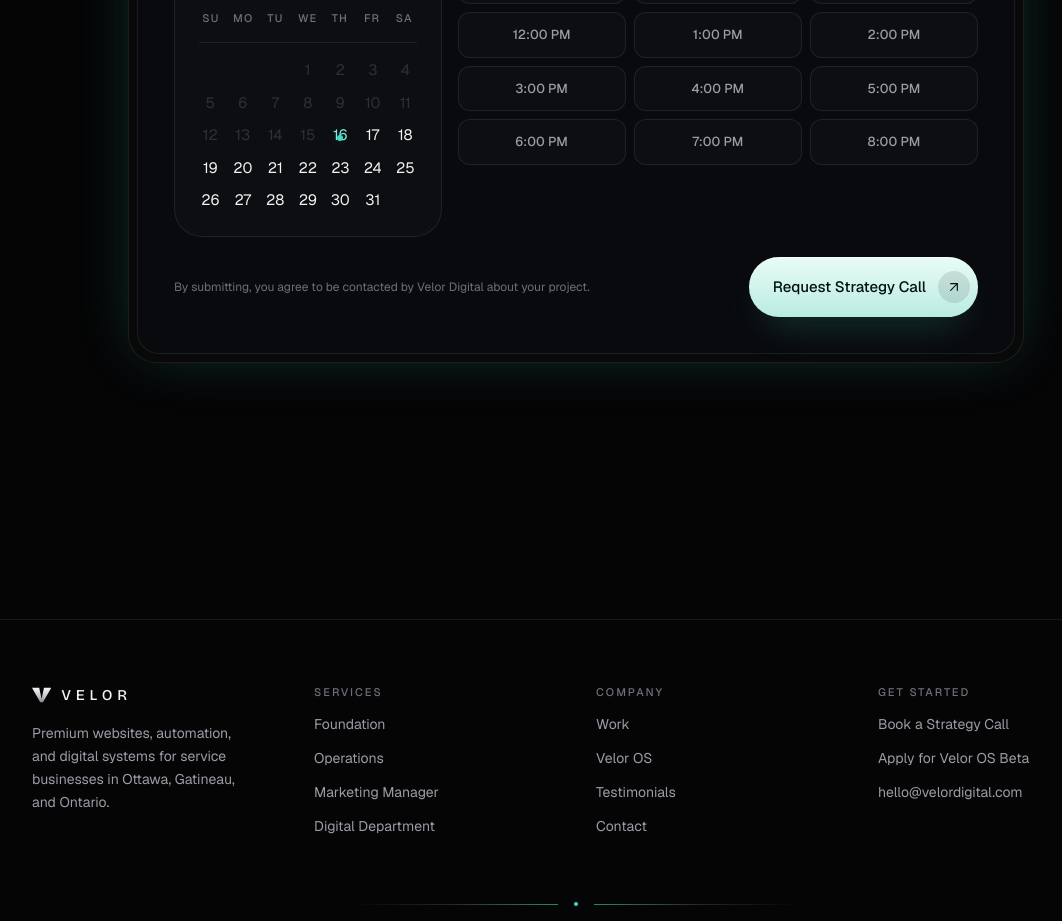
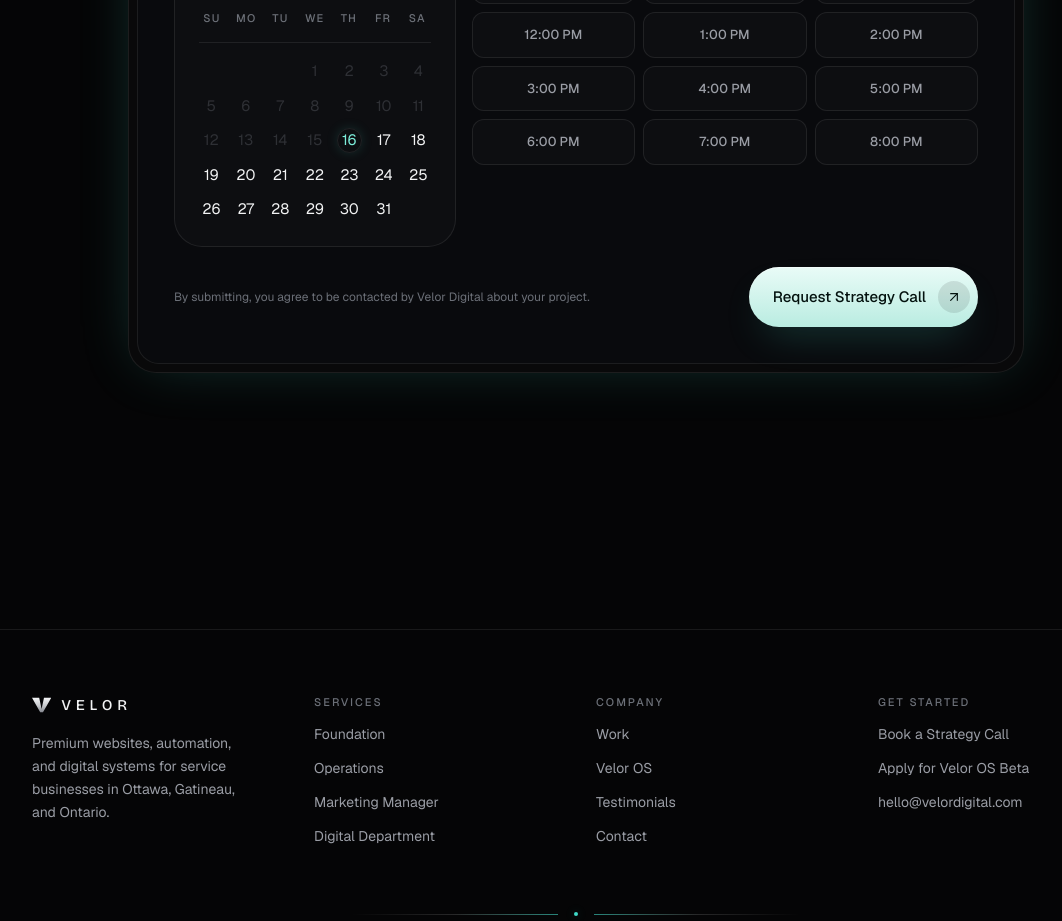
Before and after one commit to MadzilLaZX/velor-digital-website, a Next.js app: page / in a window 1280 px wide. Shown: the part 8460-9381 px from the top of the page, without its empty margins (64-1126 px from the left). Built offline with nearby package versions, Linux system fonts and the light colour scheme.

Commit message:
Replace cramped today-dot with a soft teal ring glow around the whole cell

```diff
--- a/src/components/ui/date-calendar.tsx
+++ b/src/components/ui/date-calendar.tsx
@@ -102,15 +102,14 @@
                 disabled
                   ? "pointer-events-none cursor-not-allowed text-muted-2/35"
                   : "cursor-pointer text-foreground hover:bg-white/[0.08] hover:shadow-[0_0_16px_-4px_var(--accent-glow)]",
-                isToday && disabled && "text-accent-soft",
+                isToday &&
+                  disabled &&
+                  "border border-accent/40 text-accent-soft shadow-[0_0_14px_-3px_var(--accent-glow)]",
                 selected &&
                   "bg-accent text-[#04120f] shadow-[0_0_20px_-4px_var(--accent-glow)] hover:bg-accent hover:shadow-[0_0_20px_-4px_var(--accent-glow)]"
               )}
             >
               {date.getDate()}
-              {isToday && !selected && (
-                <span className="absolute bottom-1.5 h-1.5 w-1.5 rounded-full bg-accent shadow-[0_0_10px_var(--accent-glow)]" />
-              )}
             </button>
           );
         })}
```
